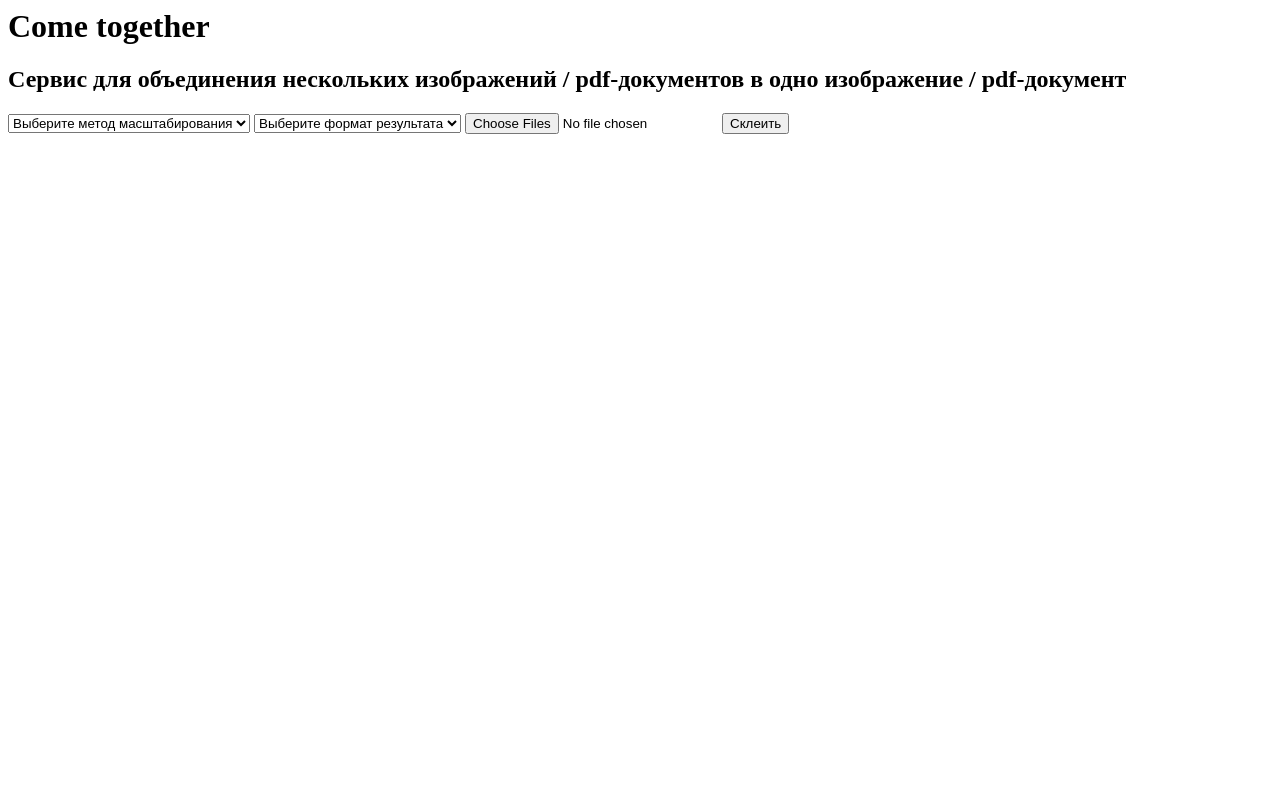
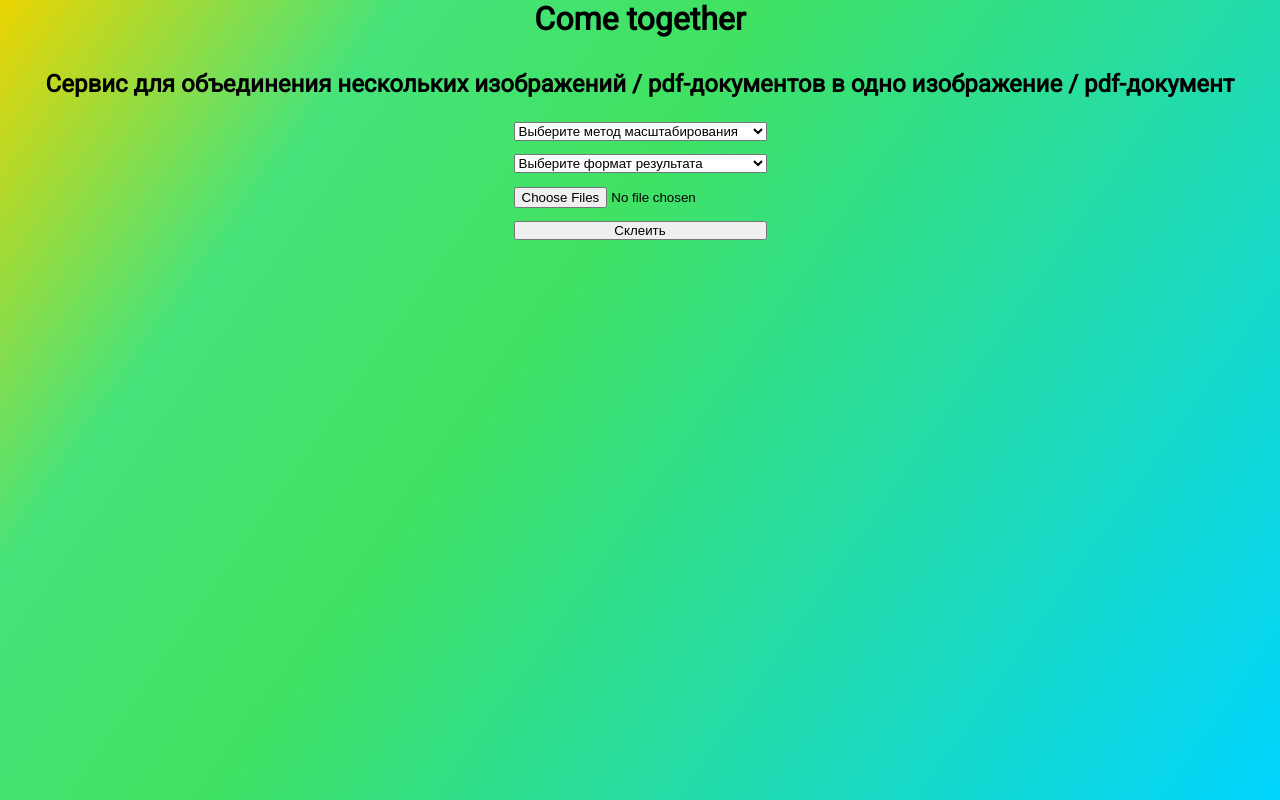
Before and after one commit to devsagul/come-together, a Flask app: page / in a window 1280 px wide. Run offline with Flask 2, Linux system fonts and the light colour scheme.

Commit message:
add stylesheet

```diff
--- /dev/null
+++ b/src/static/styles/main.css
@@ -0,0 +1,44 @@
+@import url('https://fonts.googleapis.com/css2?family=Roboto&display=swap');
+
+* {
+    margin: 0;
+    padding: 0;
+}
+
+html {
+    height: 100;
+}
+
+body {
+    background: rgb(235,212,2);
+    background: linear-gradient(125deg, rgba(235,212,2,1) 0%, rgba(69,227,123,1) 22%, rgba(65,226,98,1) 41%, rgba(0,212,255,1) 100%);
+    background-size: cover;
+    height: 100%;
+    background-repeat: no-repeat;
+    background-attachment: fixed;
+}
+
+h1, h2, body {
+    font-family: 'Roboto', sans-serif;
+}
+
+body {
+    display: flex;
+    flex-direction: column;
+    align-items: center;
+}
+
+h1, h2 {
+    width: 100%;
+    text-align: center;
+    margin-bottom: 1em;
+}
+
+form {
+    display: flex;
+    flex-direction: column;
+}
+
+input, select {
+    margin-bottom: 1em;
+}
--- a/src/templates/index.html
+++ b/src/templates/index.html
@@ -1,3 +1,4 @@
+<link rel= "stylesheet" type= "text/css" href= "{{ url_for('static',filename='styles/main.css') }}">
 <h1>Come together</h1>
 <h2>Сервис для объединения нескольких изображений / pdf-документов в одно изображение / pdf-документ</h2>
 <form action="/cat" method="POST" enctype="multipart/form-data">
```
